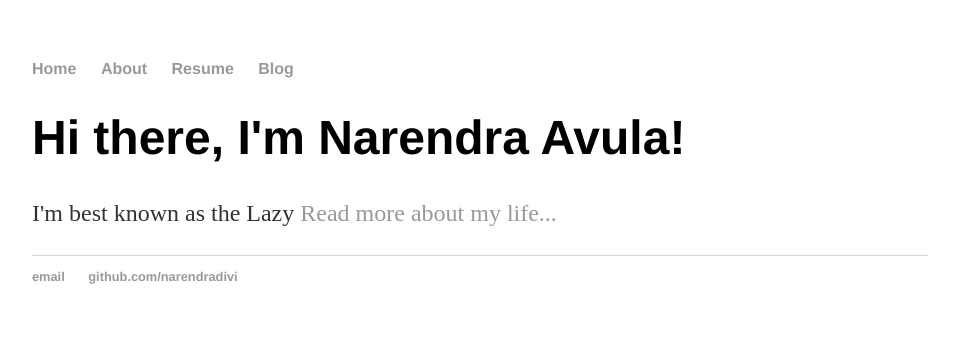
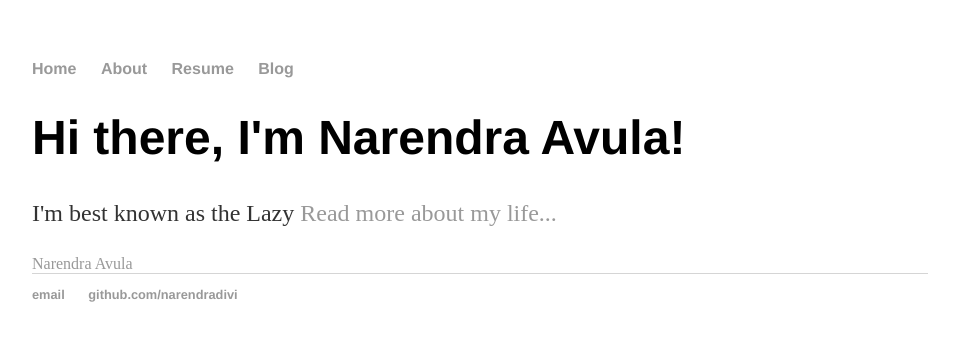
Before and after one commit to narendra-avula/narendradivi.github.io, a Jekyll site: the page built from index.html, in a window 1280 px wide. Shown: the top 341 px of the page, without its empty margins (160-1119 px from the left). Built offline with Jekyll 4.4.1, drawn with Linux system fonts in a browser that asks for light colours; comment, search, counter and statistics services are not loaded.

Commit message:
added linkdin profile

```diff
--- a/index.html
+++ b/index.html
@@ -5,4 +5,9 @@ title: Narendra Avula
 <div class="blurb">
     <h1>Hi there, I'm Narendra Avula!</h1>
 	<p>I'm best known as the Lazy <a href="/about">Read more about my life...</a></p>
+	<div class="LI-profile-badge"  data-version="v1" data-size="medium" data-locale="en_US" data-type="vertical" data-theme="light" data-vanity="narendra-avula-b805a5aa">
+		<a class="LI-simple-link" href='https://in.linkedin.com/in/narendra-avula-b805a5aa?trk=profile-badge'>
+			Narendra Avula
+		</a>
+	</div>
 </div>
```
